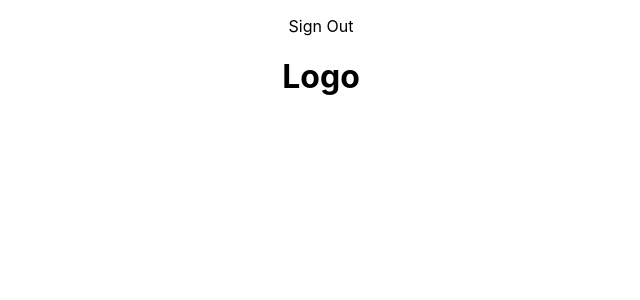
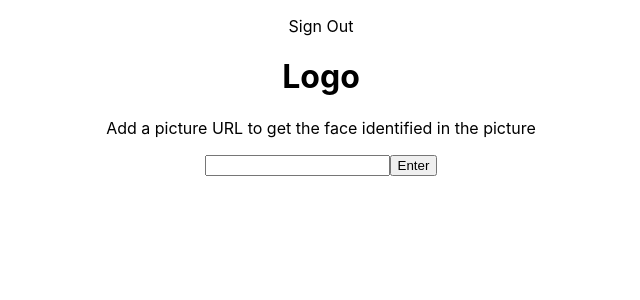
Before and after one commit to Geraldoeze/face-recog, a React (Create React App) app: page / in a window 1280 px wide. Shown: the top 300 px of the page, without its empty margins (319-959 px from the left). Built offline with nearby package versions, Linux system fonts and the light colour scheme.

Commit message:
face recog

```diff
--- a/src/App.js
+++ b/src/App.js
@@ -2,14 +2,15 @@ import React from 'react'
 import './App.css';
 import Navigation from './Comps/Navigation/Navigation';
 import Logo from './Comps/Logo/Logo';
+import ImageLink from './Comps/ImageLink/ImageLink';
 
 function App() {
   return (
     <div className="App">
       <Navigation />
       <Logo />
-      {/* <ImageLinkForm />
-      <FaceRecogniton/> */}
+       <ImageLink />
+      {/* <FaceRecogniton/>  */}
     </div>
   );
 }
--- a/src/Comps/ImageLink/ImageLink.js
+++ b/src/Comps/ImageLink/ImageLink.js
@@ -1,8 +1,9 @@
 const ImageLink = () => {
     return (
         <div>
+            <p> Add a picture URL to get the face identified in the picture</p>
             <input />
-            <button></button>
+            <button>Enter</button>
         </div>
     );
 }
```
